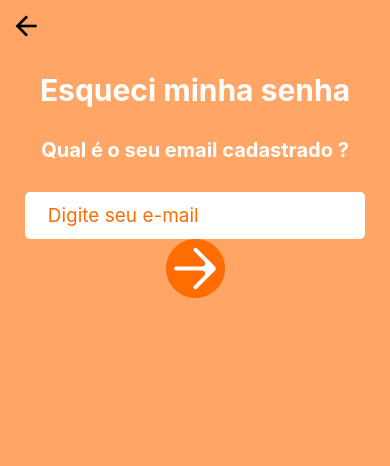
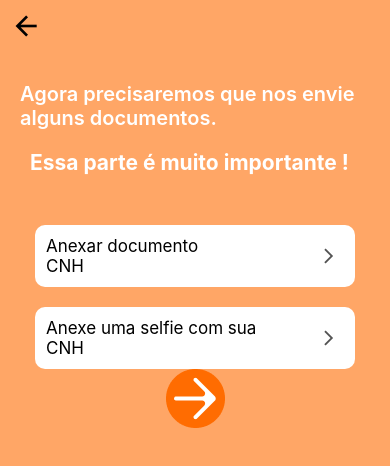
Before and after one commit to andreqsilva/easy-fretes, a React Native app: screen /Ct2 in a window 390 px wide. Shown: the top 466 px of the page. Built offline with nearby package versions, Linux system fonts and the light colour scheme.

Commit message:
Telas de cadastro dos transportadores adicionadas

```diff
--- a/App.js
+++ b/App.js
@@ -5,7 +5,7 @@ import { createStackNavigator } from '@react-navigation/stack';
 import { HeaderBackButton } from '@react-navigation/elements';
 import AreaRestrita from './views/arearestrita/AreaRestrita';
 
-import { Checkout, EscolhaLogin, LoginCliente, Entrar, EntrarEmail, Opcao, Cc1, Cc2, Cc3, Cc4, CadConf, CadPend, Fp1, Fp2, Fp3} from './views/index';
+import { Checkout, EscolhaLogin, LoginCliente, Entrar, EntrarEmail, Opcao, Cc1, Cc2, Cc3, Cc4, CadConf, CadPend, Fp1, Fp2, Fp3, Ct1, Ct2, Foto} from './views/index';
 
 const Stack = createStackNavigator();
 
@@ -17,8 +17,8 @@ export default function App(props) {
       <Stack.Navigator>
 
         <Stack.Screen
-          name='Fp1'
-          component={Fp1}
+          name='Ct2'
+          component={Ct2}
           options={{
             headerShown: false
           }}
--- a/assets/css/Css.js
+++ b/assets/css/Css.js
@@ -227,6 +227,20 @@ const css = StyleSheet.create({
     marginTop: 30,
   },
 
+  msg_selfie: {
+    color: 'rgba(255, 108, 1, 1)',
+    fontSize: 19,
+    fontWeight: 'bold'
+  },
+
+  anexdoc_Ct2: {
+    borderRadius: 10,
+    padding: 11,
+    backgroundColor: '#fff',
+    marginTop: 50,
+    width: 320
+  }
+
 });
 
 export {css};
--- /dev/null
+++ b/views/acess/cadTransportador/Ct1.js
@@ -0,0 +1,69 @@
+import { StyleSheet, Text, View, Image, TextInput, Button, TouchableOpacity, KeyboardAvoidingView} from 'react-native';
+import { SafeAreaView } from 'react-native-safe-area-context';
+import { css } from '../../../assets/css/Css';
+import { StatusBar } from 'expo-status-bar';
+import {useState} from "react";
+import Icon from 'react-native-vector-icons/MaterialCommunityIcons';
+//import { Picker } from '@react-native-picker/picker'; //erro com a biblioteca, I dont know why :(
+
+
+export default function Ct1 (props){
+
+    // const [cursos, setCursos] = useState(['A', 'B'])
+    // const [cursoSelecionado, setCursoSelecionado] = useState([])
+
+    return(
+
+        <SafeAreaView style={[css.initial_cadastro, {flex: 1}]}>
+
+            <View style={css.back_menu}>
+                <TouchableOpacity style={css.back_button} onPress={()=>navigation.goBack()}>
+                    <Icon name='arrow-left' size={32} color='black' />
+                </TouchableOpacity>
+            </View>
+
+            <View style={{width: 350, marginTop: 30}}>
+                <Text style={[css.letra2, {fontSize: 21, fontWeight: '600'}]}>Agora precisaremos saber algumas informações sobre a sua experiência com transportes, tudo bem?</Text>
+
+                <View style={{marginTop: 50}}>
+
+                    <Text style={[css.letra2, {fontSize: 18}]}>Há quanto tempo você trabalha com transportes?</Text>
+
+                    <View style={[css.alinhamentoRow, {justifyContent: 'space-around'}]}>
+                        <Text style={[css.letra2, {fontSize: 18}]}>Anos:</Text>
+
+                        <TextInput placeholderTextColor='#FF6C01' style={[css.cad_dados, {backgroundColor: '#fff', width: 100, borderRadius: 10}]}/>
+                        {/* <Picker
+                            selectedValeu="Selecione"
+                            onValueChange={(itemValue) => setCursoSelecionado(itemValue)}
+                        >
+                            {
+                                cursos.map(cr => {return <Picker.Item label={cr} value={cr}/>})
+                            }
+                        </Picker>                     */}
+
+                        {/* <Picker>
+                            <Picker.Item label="teste" value='0'></Picker.Item>
+                        </Picker> */}
+                    </View>
+
+                    <Text style={[css.letra2, {fontSize: 18}]}>Qual a categoria da sua habilitação?</Text>
+
+                    <View style={[css.alinhamentoRow, {justifyContent: 'space-around'}]}>
+                        <Text style={[css.letra2, {fontSize: 18}]}>Selecione:</Text>
+
+                        <TextInput placeholderTextColor='#FF6C01' style={[css.cad_dados, {backgroundColor: '#fff', width: 100, borderRadius: 10, marginRight: 12}]}/>
+                    </View>
+
+                </View>
+            </View>
+
+            <KeyboardAvoidingView>
+                <TouchableOpacity onPress={() => props.navigation.navigate('Ct2')}>
+                        <Image source={require('../../../assets/img/btnNext.png')}/>
+                </TouchableOpacity>
+            </KeyboardAvoidingView>
+
+        </SafeAreaView>
+    )
+}
--- /dev/null
+++ b/views/acess/cadTransportador/Ct2.js
@@ -0,0 +1,56 @@
+import { StyleSheet, Text, View, Image, TextInput, Button, TouchableOpacity, KeyboardAvoidingView} from 'react-native';
+import { SafeAreaView } from 'react-native-safe-area-context';
+import { css } from '../../../assets/css/Css';
+import { StatusBar } from 'expo-status-bar';
+import {useState} from "react";
+import Icon from 'react-native-vector-icons/MaterialCommunityIcons';
+
+
+export default function Ct2 (props){
+
+    return(
+
+        <SafeAreaView style={[css.initial_cadastro, {flex: 1}]}>
+
+            <View style={css.back_menu}>
+                <TouchableOpacity style={css.back_button} onPress={()=>navigation.goBack()}>
+                    <Icon name='arrow-left' size={32} color='black' />
+                </TouchableOpacity>
+            </View>
+
+            <View style={{width: 350, marginTop: 30}}>
+                <Text style={[css.letra2, {fontSize: 20, fontWeight: '600'}]}>Agora precisaremos que nos envie alguns documentos.</Text>
+
+                <Text style={[css.letra2, {fontSize: 21, fontWeight: '700'}]}>  Essa parte é muito importante !</Text>
+            </View>
+
+            <View style={[css.alinhamentoRow, css.anexdoc_Ct2]}>
+
+                {/* <TouchableOpacity><Text style={{fontSize: 17}}>Anexar documento CNH</Text></TouchableOpacity>
+                <Image style={[css.icon, {marginLeft: 70}]}source={require('../../../assets/img/expand.png')} /> */}
+
+                <Text style={{fontSize: 17}}>Anexar documento CNH</Text>
+                <TouchableOpacity>
+                <Image style={[css.icon, {marginLeft: 80}]}source={require('../../../assets/img/expand.png')}/>
+                </TouchableOpacity>
+
+            </View>
+
+            <View style={[css.alinhamentoRow, css.anexdoc_Ct2, {marginTop: 20}]}>
+
+                <Text style={{fontSize: 17}}>Anexe uma selfie com sua CNH</Text>
+                <TouchableOpacity>
+                <Image style={[css.icon, {marginLeft: 25}]}source={require('../../../assets/img/expand.png')}/>
+                </TouchableOpacity>
+
+            </View>
+
+            <KeyboardAvoidingView>
+                <TouchableOpacity onPress={() => props.navigation.navigate('Ct2')}>
+                        <Image source={require('../../../assets/img/btnNext.png')}/>
+                </TouchableOpacity>
+            </KeyboardAvoidingView>
+
+        </SafeAreaView>
+    )
+}
--- /dev/null
+++ b/views/acess/cadTransportador/Foto.js
@@ -0,0 +1,40 @@
+import { StyleSheet, Text, View, Image, TextInput, Button, TouchableOpacity, KeyboardAvoidingView} from 'react-native';
+import { SafeAreaView } from 'react-native-safe-area-context';
+import { css } from '../../../assets/css/Css';
+import { StatusBar } from 'expo-status-bar';
+import {useState} from "react";
+import Icon from 'react-native-vector-icons/MaterialCommunityIcons';
+
+export default function Foto (props) {
+
+
+    return (
+        <SafeAreaView style={{flexDirection: 'column', flex: 1, alignItems: 'center'}}>
+
+            <View style={css.back_menu}>
+                <TouchableOpacity style={css.back_button} onPress={()=>navigation.goBack()}>
+                    <Icon name='arrow-left' size={32} color='black' />
+                </TouchableOpacity>
+            </View>
+
+            <Text style={[css.msg_selfie, {marginTop: 40}]}>Posicione bem seu rosto com o documento</Text>
+
+            <Text style={[css.msg_selfie, {marginTop: 15}]}>Certifique-se que esteja bem iluminado</Text>
+
+            <Text style={[css.msg_selfie, {marginTop: 15}]}>Deixe a foto bem focada</Text>
+
+            <Text style={[css.msg_selfie, {marginTop: 40}]}>Tire sua selfie!</Text>
+
+            <View>
+                <Image style={{marginBottom: 75, marginTop: 80}} source={require('../../../assets/img/docFace.png')}/>
+            </View>
+
+            <TouchableOpacity>
+                <View style={{marginTop: 60}}>
+                    <Image source={require('../../../assets/img/btnNext.png')}/>
+                </View>
+            </TouchableOpacity>
+
+        </SafeAreaView>
+      );
+}
```
Also changed, not shown: views/index.js (+6 -1 lines), assets/img/docFace.png (added), assets/img/expand.png (added).
